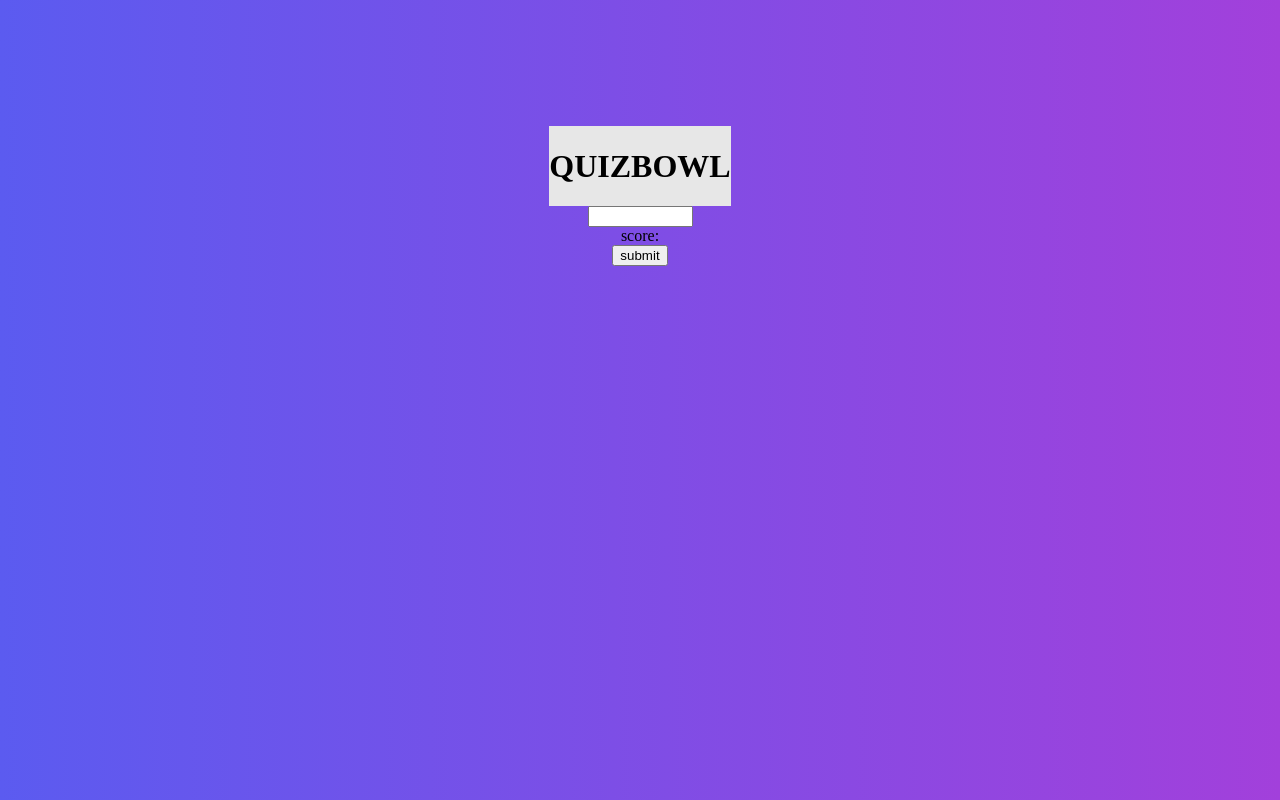
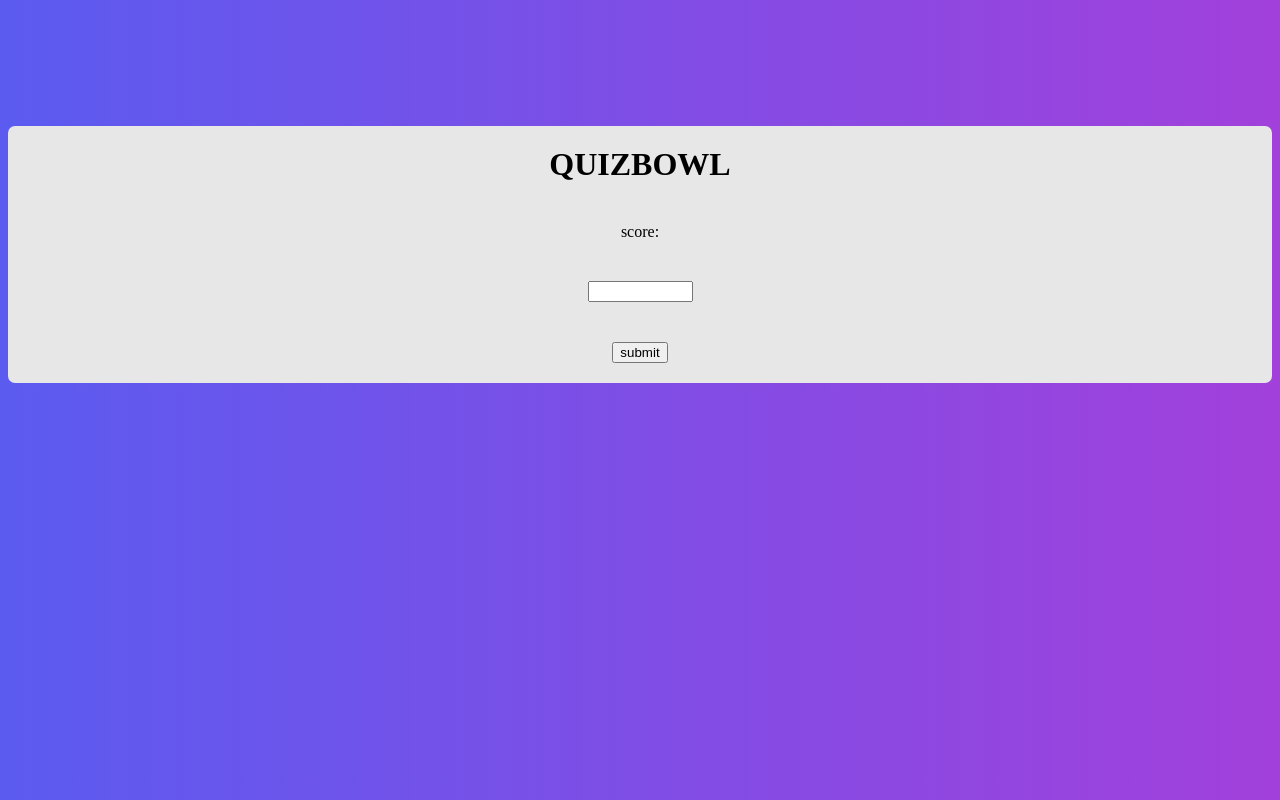
Before and after one commit to uhhhh1/quizbowl, a plain HTML site: page index.html in a window 1280 px wide. Drawn offline with Linux system fonts and the light colour scheme.

Commit message:
added more html and css

```diff
--- a/index.html
+++ b/index.html
@@ -11,13 +11,11 @@
    <div class="quizbowl">
         <div class="outer-box">
             <h1>QUIZBOWL</h1>
-        </div>
-
-        <div class="input-container"><input type="text" id="name" name="name" size="10"/></div>
-
-     <div class="score">score: </div>
-        <div class="submit-button">
-        <button>submit</button>
+            <div class="score">score: </div>
+            <div class="input-container"><input type="text" id="name" name="name" size="10"/></div>
+            <div class="submit-button">
+         <button>submit</button>
+         </div>
         </div>
    </div>
 
--- a/styles.css
+++ b/styles.css
@@ -1,5 +1,12 @@
 .outer-box{
     background-color: rgb(231, 231, 231);
+    padding-bottom: 0%;
+    display: flex;
+    justify-content: center;
+    align-items: center;
+    flex-direction: column;
+    border-radius:7px;
+
 }
 
 body{
@@ -7,10 +14,9 @@ body{
 }
 
 .quizbowl{
-    display: flex;
-    flex-direction:column;
-    align-items: center;
-    justify-content:space-around;
-    margin-top: 10%
+margin-top:10%
+}
 
+h1, .score, .input-container, .submit-button {
+    margin: 20px 0;
 }
```
